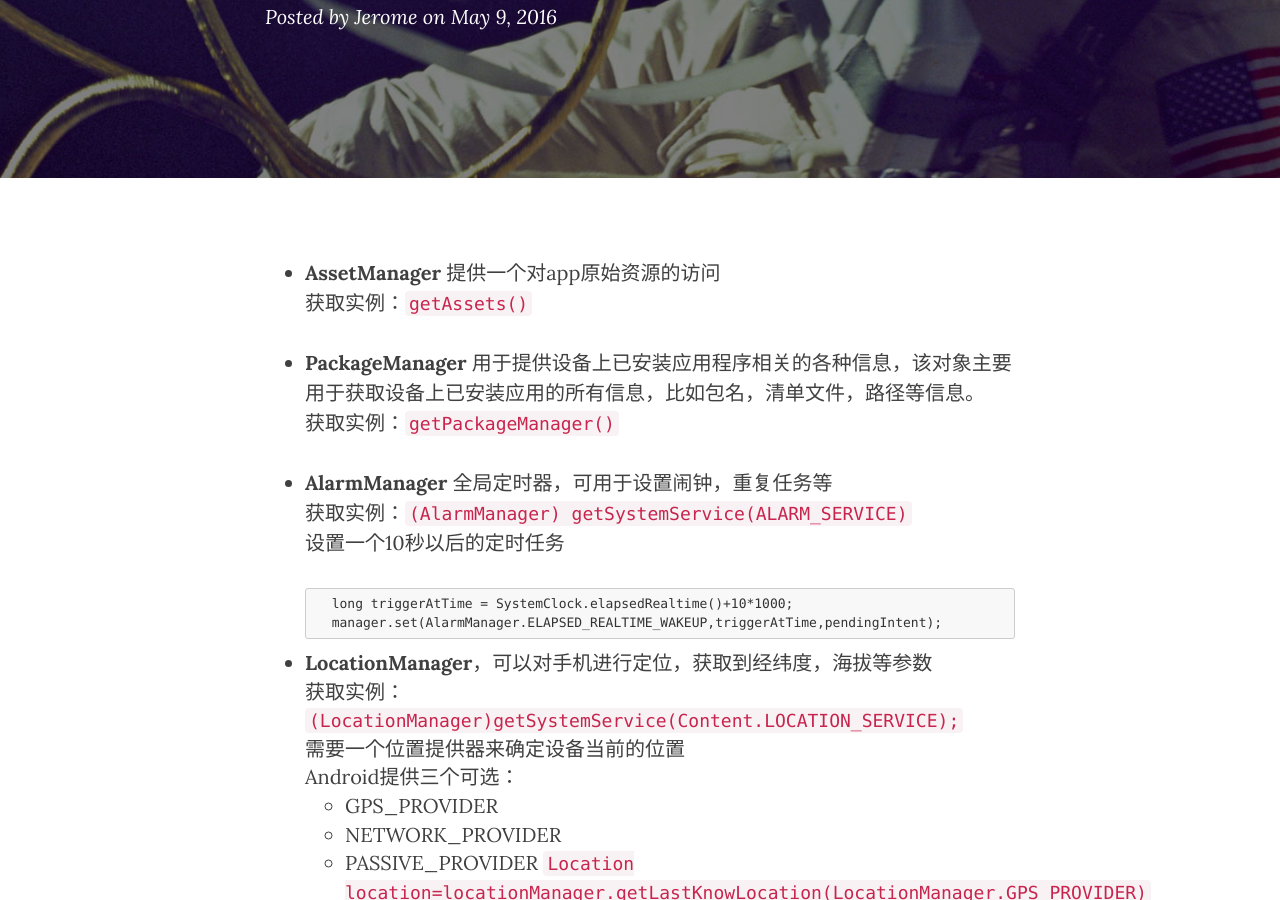
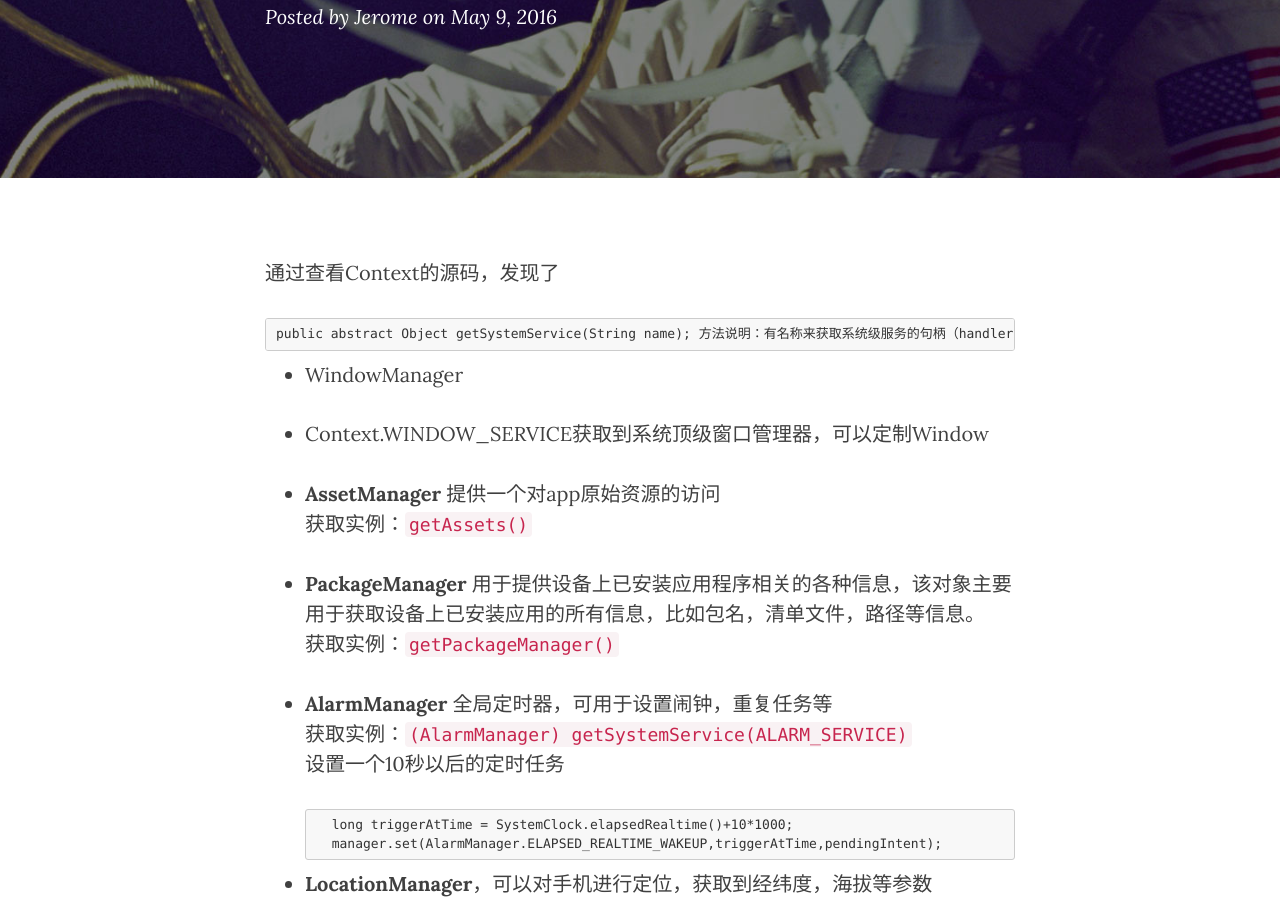
Before and after one commit to jingbolee/jingbolee.github.io, a Jekyll site: the page built from _posts/2016-05-09-android-manager.markdown, in a window 1280 px wide and 900 px high, scrolled down 358 px. Built offline with Jekyll 4.4.1, drawn with Linux system fonts in a browser that asks for light colours; nearby versions of some CDN libraries.

```diff
--- a/_posts/2016-05-09-android-manager.markdown
+++ b/_posts/2016-05-09-android-manager.markdown
@@ -6,6 +6,15 @@ date:       2016-05-09
 author:     "Jerome"
 header-img: "img/post-bg-06.jpg"
 ---
+
+通过查看Context的源码，发现了
+
+	public abstract Object getSystemService(String name);
+方法说明：有名称来获取系统级服务的句柄（handler）,根据请求的名字不同，返回的对象也不同。
+目前可用的名称有：
+
+* WindowManager
+* Context.WINDOW_SERVICE获取到系统顶级窗口管理器，可以定制Window
 
 * **AssetManager** 提供一个对app原始资源的访问
 获取实例：`getAssets()`
```
Also changed, not shown: _posts/2016-05-26-android-small-konwledges.md (added, +38 -0 lines), _posts/2016-06-01-shareSDK.md (added, +41 -0 lines).
